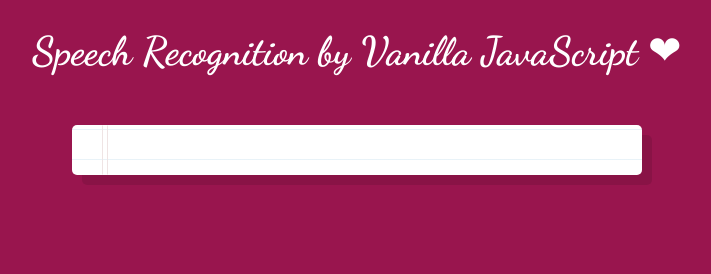
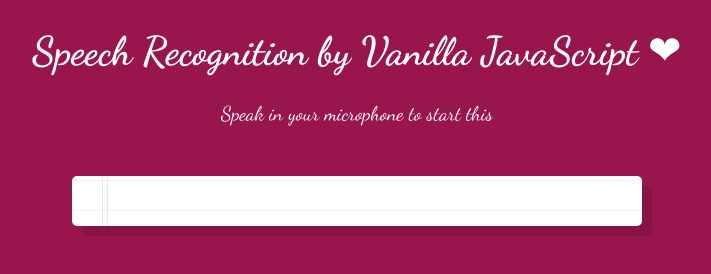
Before and after one commit to kanak22/Speech-recognition, a plain HTML site: page index.html in a window 1280 px wide. Shown: the whole page, without its empty margins (283-994 px from the left). Drawn offline with Linux system fonts and the light colour scheme.

Commit message:
little update

```diff
--- a/index.html
+++ b/index.html
@@ -13,6 +13,7 @@
 
 <body>
     <h1>Speech Recognition by Vanilla JavaScript ❤</h1>
+    <p class="ins">Speak in your microphone to start this</p>
     <div class="words" contenteditable>
     </div>
 
--- a/styles.css
+++ b/styles.css
@@ -12,6 +12,11 @@ html {
   h1{
       color: #fff;
       text-align: center;
+  }
+
+  .ins{
+    color: #fff;
+    text-align: center;
   }
 
   .words {
```
